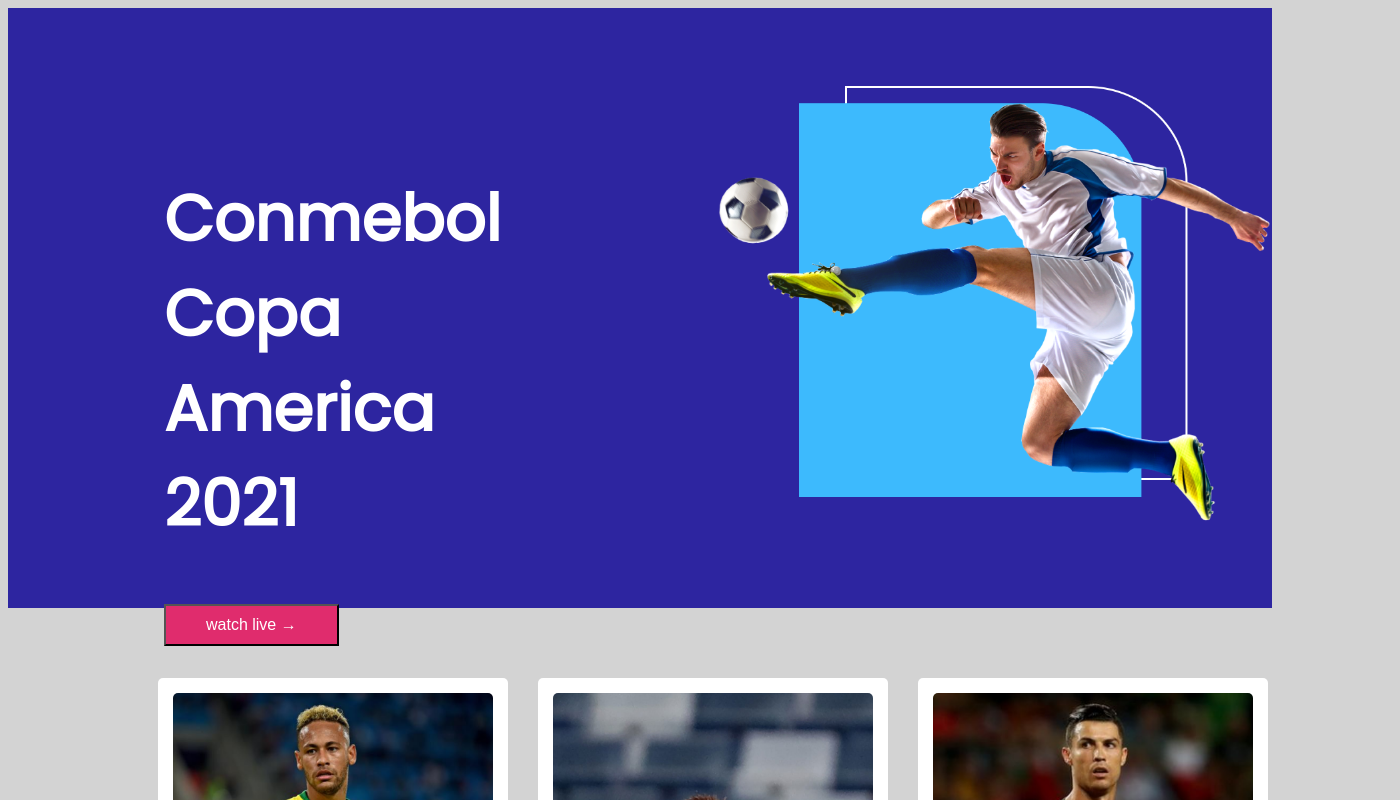
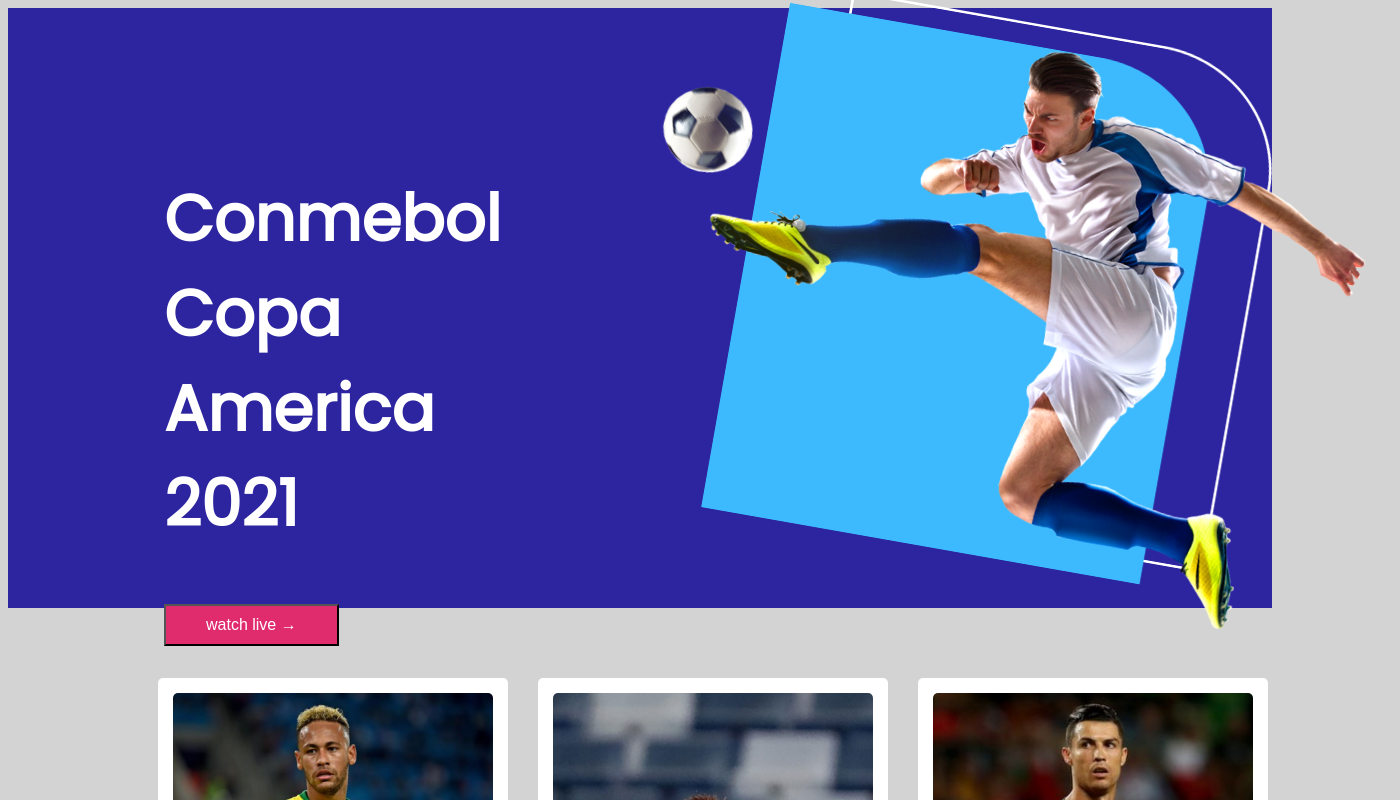
Before and after one commit to Mahfuz-Zaman/Second-Assignment, a plain HTML site: page index.html in a window 1280 px wide. In both pictures the pointer is over the picture 993 px from the left and 304 px from the top of the page. Shown: the top 800 px of the page, 1400 px wide, since content can reach past the window. Drawn offline with Linux system fonts and the light colour scheme.

Commit message:
FULL AND FINAL PUSH

```diff
--- a/style.css
+++ b/style.css
@@ -45,6 +45,11 @@
 .banner-container img {
   width: 557px;
   height: 438px;
+}
+
+.banner-container img:hover {
+  transform: scale(1.3) rotate(10deg);
+  transition: transform 1s ease-in-out;
 }
 /* ----------PLAYER INFORMATION--- */
 
@@ -203,6 +208,7 @@
     width: 350px;
     height: 320px;
   }
+
   /* ----------PLAYER INFORMATION--- */
   .player-section {
     margin-left: 40px;
```
